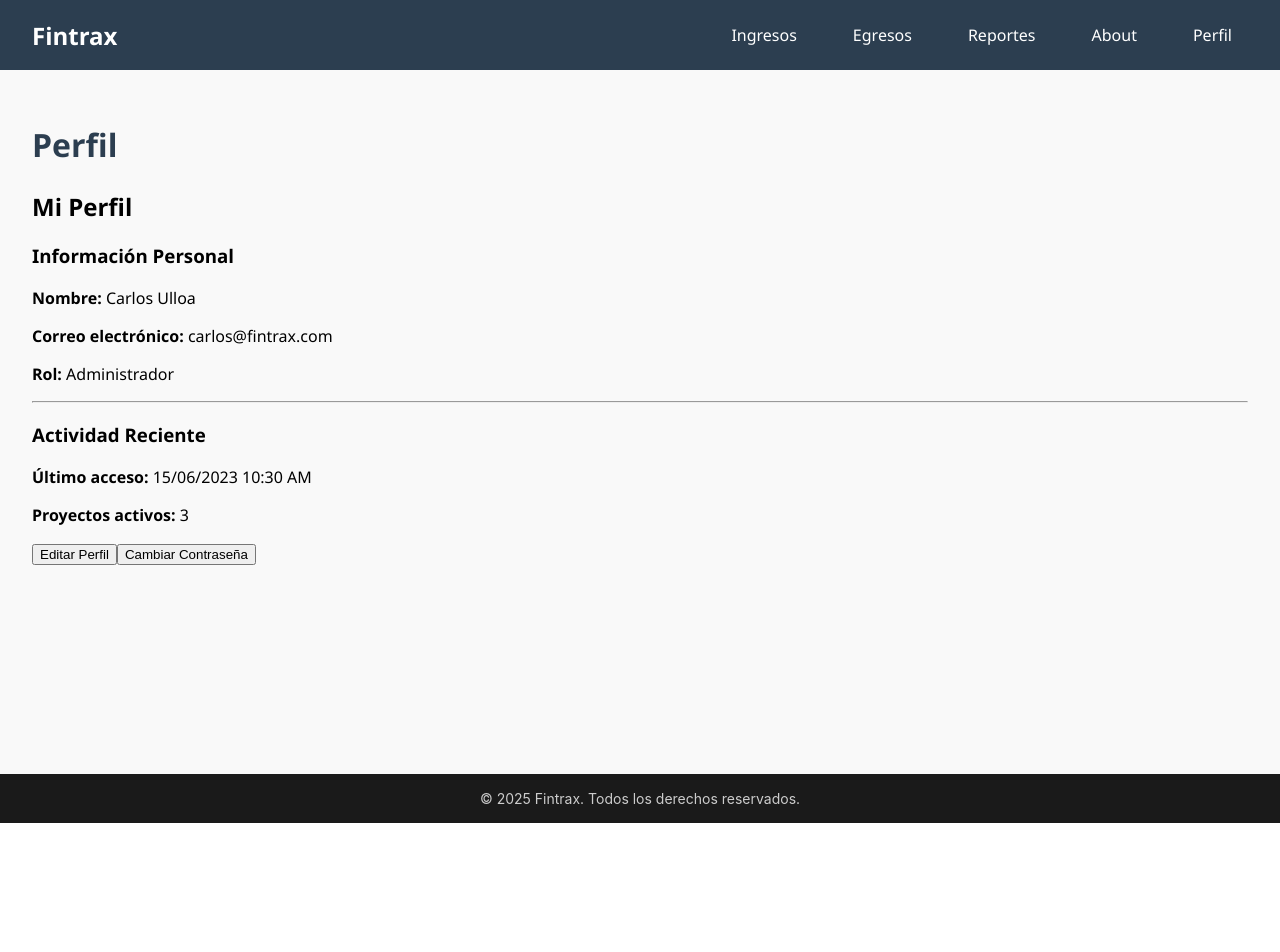
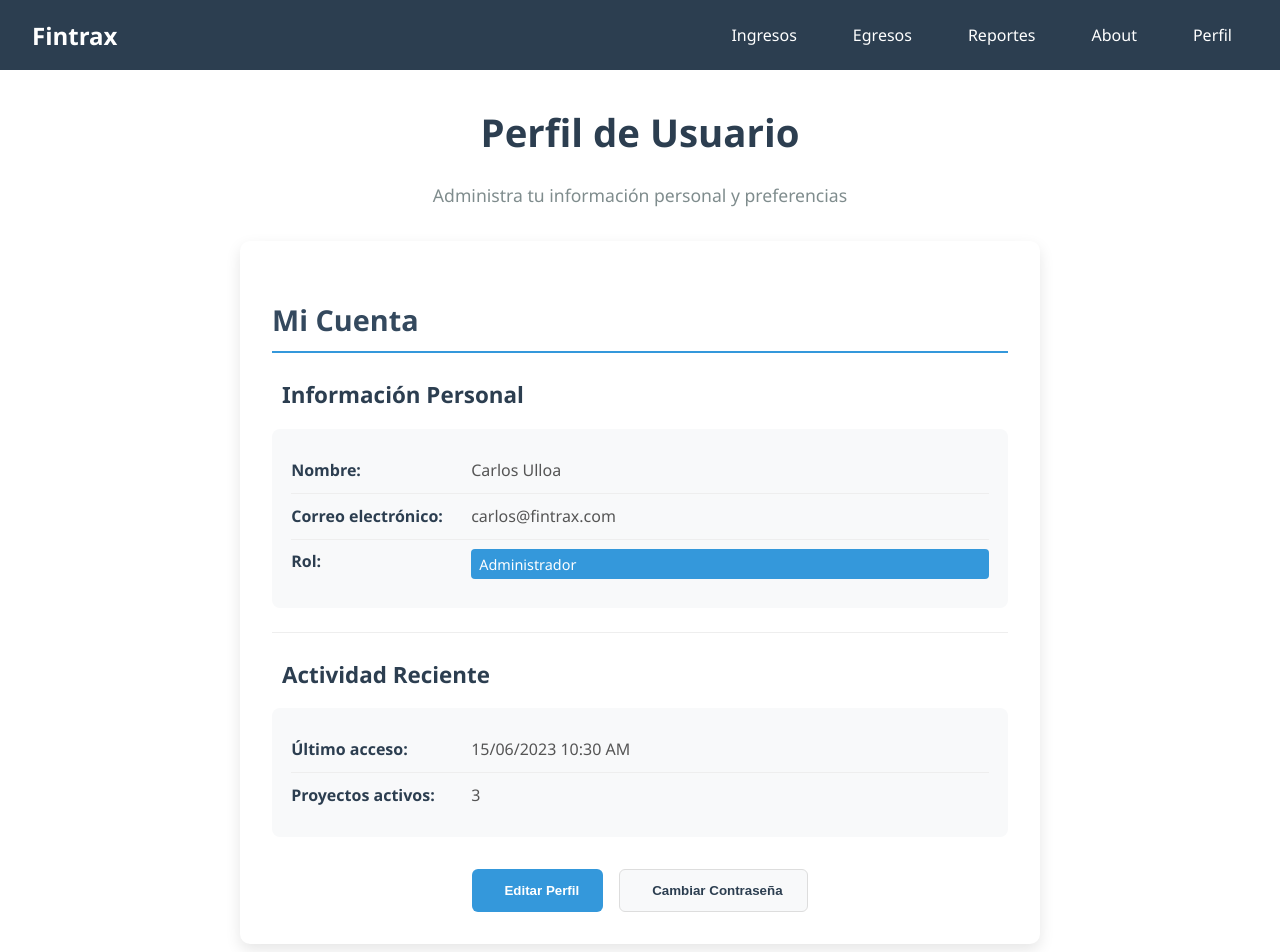
Before and after one commit to Pattoxd45/-Plataforma-para-Control-de-Ingresos-y-Egresos-por-Proyecto, a React (Create React App) app in the folder fintrax/: page /perfil in a window 1280 px wide. Shown: the top 952 px of the page. Before the commit the page ends 823 px from the top, so only its background shows below. Built offline with nearby package versions, Linux system fonts and the light colour scheme.

Commit message:
perfil mas actual
acorde al diseño de la pagina

```diff
--- a/fintrax/src/components/perfil.jsx
+++ b/fintrax/src/components/perfil.jsx
@@ -4,29 +4,65 @@ import '../styles/perfil.css';
 const Perfil = () => {
   return (
     <div className="perfil-container">
-      <h1>Perfil</h1>
+      <div className="perfil-header">
+        <h1 className="perfil-titulo">Perfil de Usuario</h1>
+        <p className="perfil-subtitulo">Administra tu información personal y preferencias</p>
+      </div>
 
-      <section className="seccion-perfil">
-        <h2>Mi Perfil</h2>
+      <section className="perfil-seccion">
+        <div className="perfil-tarjeta">
+          <h2 className="perfil-encabezado">Mi Cuenta</h2>
 
-        <div className="informacion-personal">
-          <h3>Información Personal</h3>
-          <p><strong>Nombre:</strong> Carlos Ulloa</p>
-          <p><strong>Correo electrónico:</strong> carlos@fintrax.com</p>
-          <p><strong>Rol:</strong> Administrador</p>
-        </div>
+          <div className="perfil-contenido">
+            <div className="informacion-personal">
+              <h3 className="perfil-subtitulo-tarjeta">
+                <i className="fas fa-user perfil-icono"></i> Información Personal
+              </h3>
 
-        <hr className="separador" />
+              <div className="perfil-datos">
+                <div className="perfil-dato">
+                  <span className="perfil-dato-etiqueta">Nombre:</span>
+                  <span className="perfil-dato-valor">Carlos Ulloa</span>
+                </div>
+                <div className="perfil-dato">
+                  <span className="perfil-dato-etiqueta">Correo electrónico:</span>
+                  <span className="perfil-dato-valor">carlos@fintrax.com</span>
+                </div>
+                <div className="perfil-dato">
+                  <span className="perfil-dato-etiqueta">Rol:</span>
+                  <span className="perfil-dato-valor perfil-rol">Administrador</span>
+                </div>
+              </div>
+            </div>
 
-        <div className="actividad-reciente">
-          <h3>Actividad Reciente</h3>
-          <p><strong>Último acceso:</strong> 15/06/2023 10:30 AM</p>
-          <p><strong>Proyectos activos:</strong> 3</p>
-        </div>
+            <hr className="perfil-separador" />
 
-        <div className="botones-perfil">
-          <button className="boton-editar">Editar Perfil</button>
-          <button className="boton-contrasena">Cambiar Contraseña</button>
+            <div className="actividad-reciente">
+              <h3 className="perfil-subtitulo-tarjeta">
+                <i className="fas fa-chart-line perfil-icono"></i> Actividad Reciente
+              </h3>
+
+              <div className="perfil-datos">
+                <div className="perfil-dato">
+                  <span className="perfil-dato-etiqueta">Último acceso:</span>
+                  <span className="perfil-dato-valor">15/06/2023 10:30 AM</span>
+                </div>
+                <div className="perfil-dato">
+                  <span className="perfil-dato-etiqueta">Proyectos activos:</span>
+                  <span className="perfil-dato-valor">3</span>
+                </div>
+              </div>
+            </div>
+
+            <div className="perfil-botones">
+              <button className="perfil-boton perfil-boton-primario">
+                <i className="fas fa-edit"></i> Editar Perfil
+              </button>
+              <button className="perfil-boton perfil-boton-secundario">
+                <i className="fas fa-key"></i> Cambiar Contraseña
+              </button>
+            </div>
+          </div>
         </div>
       </section>
     </div>
--- a/fintrax/src/styles/perfil.css
+++ b/fintrax/src/styles/perfil.css
@@ -1,40 +1,98 @@
 .perfil-container {
-  padding: 2rem;
+  max-width: 800px;
+  margin: 2rem auto;
+  padding: 0 2rem;
   font-family: 'Segoe UI', Tahoma, Geneva, Verdana, sans-serif;
-  background-color: #f9f9f9;
-  min-height: 80vh;
+  color: #333;
+  line-height: 1.6;
 }
 
-.perfil-container h1 {
-  font-size: 2rem;
-  color: #2c3e50;
-  margin-bottom: 1.5rem;
+.perfil-header {
+  text-align: center;
+  margin-bottom: 2rem;
 }
 
-.perfil-section {
-  background-color: white;
-  padding: 1.5rem;
-  border-radius: 8px;
-  box-shadow: 0 2px 5px rgba(0, 0, 0, 0.05);
+.perfil-titulo {
+  font-size: 2.4rem;
+  color: #2c3e50;
+  margin-bottom: 0.5rem;
+  font-weight: 700;
 }
 
-.perfil-section h2 {
-  font-size: 1.5rem;
-  color: #2c3e50;
-  margin-bottom: 1rem;
+.perfil-subtitulo {
+  font-size: 1.1rem;
+  color: #7f8c8d;
+  font-weight: 500;
 }
 
-.perfil-info h3,
-.perfil-actividad h3 {
-  font-size: 1.2rem;
-  color: #2c3e50;
-  margin: 1rem 0 0.5rem 0;
+.perfil-seccion {
+  margin-top: 1.5rem;
 }
 
-.perfil-info p,
-.perfil-actividad p {
+.perfil-tarjeta {
+  background-color: #fff;
+  border-radius: 10px;
+  box-shadow: 0 6px 15px rgba(0, 0, 0, 0.1);
+  padding: 2rem;
+}
+
+.perfil-encabezado {
+  font-size: 1.8rem;
   color: #34495e;
-  margin: 0.5rem 0;
+  margin-bottom: 1.5rem;
+  padding-bottom: 0.5rem;
+  border-bottom: 2px solid #3498db;
+  font-weight: 600;
+}
+
+.perfil-subtitulo-tarjeta {
+  font-size: 1.4rem;
+  color: #2c3e50;
+  margin: 1.5rem 0 1rem;
+  font-weight: 600;
+  display: flex;
+  align-items: center;
+}
+
+.perfil-icono {
+  margin-right: 10px;
+  color: #3498db;
+  font-size: 1.2rem;
+}
+
+.perfil-datos {
+  background-color: #f8f9fa;
+  padding: 1.2rem;
+  border-radius: 8px;
+}
+
+.perfil-dato {
+  display: flex;
+  padding: 0.6rem 0;
+  border-bottom: 1px solid #eee;
+}
+
+.perfil-dato:last-child {
+  border-bottom: none;
+}
+
+.perfil-dato-etiqueta {
+  font-weight: 600;
+  color: #2c3e50;
+  width: 180px;
+}
+
+.perfil-dato-valor {
+  color: #555;
+  flex: 1;
+}
+
+.perfil-rol {
+  background-color: #3498db;
+  color: white;
+  padding: 0.2rem 0.5rem;
+  border-radius: 4px;
+  font-size: 0.9rem;
 }
 
 .perfil-separador {
@@ -42,24 +100,70 @@
   height: 1px;
   background-color: #ddd;
   margin: 1.5rem 0;
+  opacity: 0.5;
 }
 
 .perfil-botones {
   display: flex;
   gap: 1rem;
-  margin-top: 1.5rem;
+  margin-top: 2rem;
+  justify-content: center;
 }
 
 .perfil-boton {
-  padding: 0.5rem 1rem;
-  background-color: #2c3e50;
-  color: white;
+  padding: 0.8rem 1.5rem;
   border: none;
-  border-radius: 4px;
+  border-radius: 6px;
+  font-weight: 600;
   cursor: pointer;
-  transition: background-color 0.3s;
+  transition: all 0.3s ease;
+  display: flex;
+  align-items: center;
+  gap: 8px;
 }
 
-.perfil-boton:hover {
-  background-color: #1a252f;
+.perfil-boton-primario {
+  background-color: #3498db;
+  color: white;
 }
+
+.perfil-boton-primario:hover {
+  background-color: #2980b9;
+  transform: translateY(-2px);
+  box-shadow: 0 4px 8px rgba(0, 0, 0, 0.1);
+}
+
+.perfil-boton-secundario {
+  background-color: #f8f9fa;
+  color: #2c3e50;
+  border: 1px solid #ddd;
+}
+
+.perfil-boton-secundario:hover {
+  background-color: #e9ecef;
+  transform: translateY(-2px);
+  box-shadow: 0 4px 8px rgba(0, 0, 0, 0.1);
+}
+
+@media (max-width: 768px) {
+  .perfil-container {
+    padding: 0 1rem;
+  }
+
+  .perfil-titulo {
+    font-size: 2rem;
+  }
+
+  .perfil-botones {
+    flex-direction: column;
+  }
+
+  .perfil-dato {
+    flex-direction: column;
+  }
+
+  .perfil-dato-etiqueta {
+    width: 100%;
+    margin-bottom: 0.3rem;
+  }
+}
```
